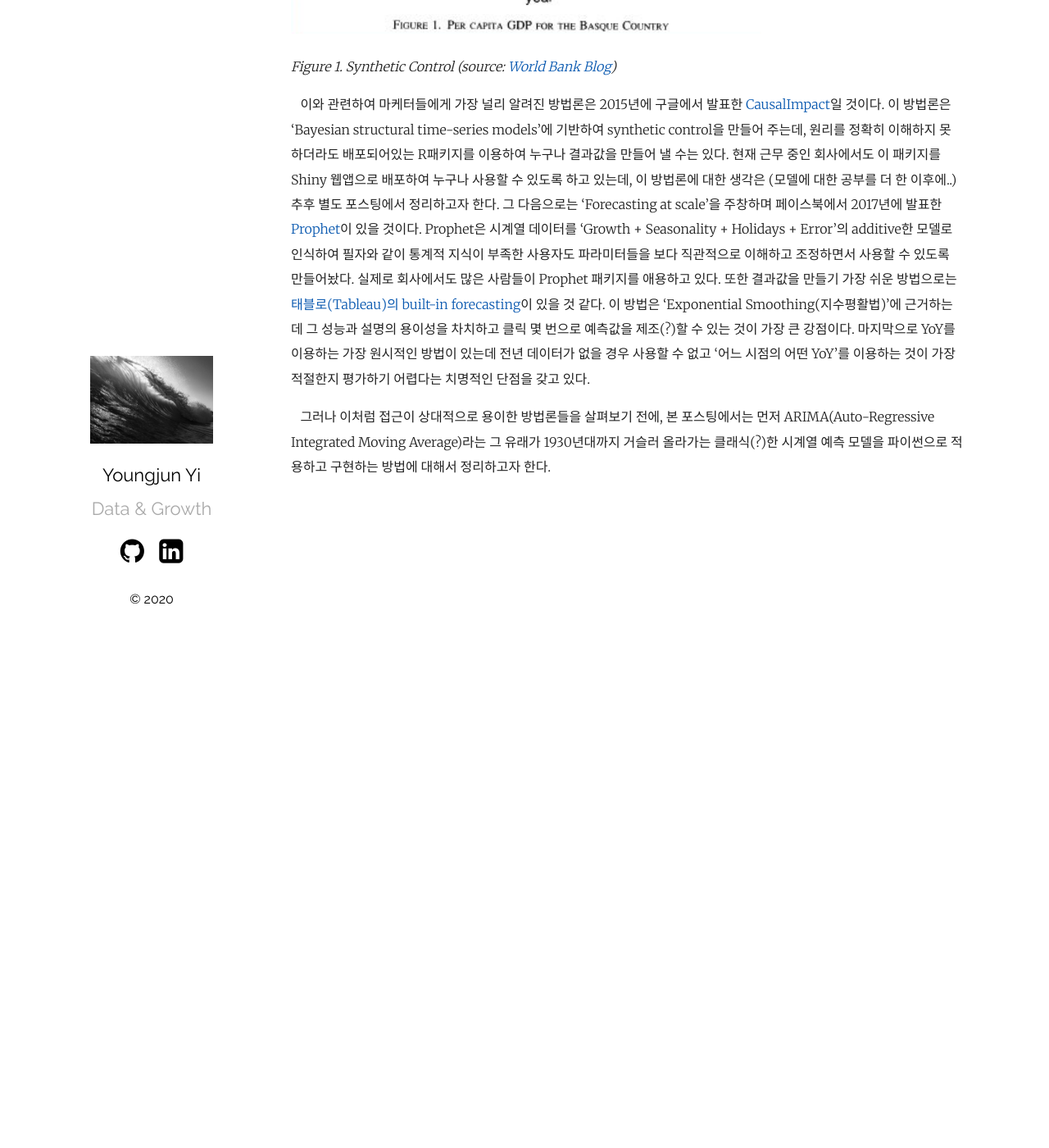
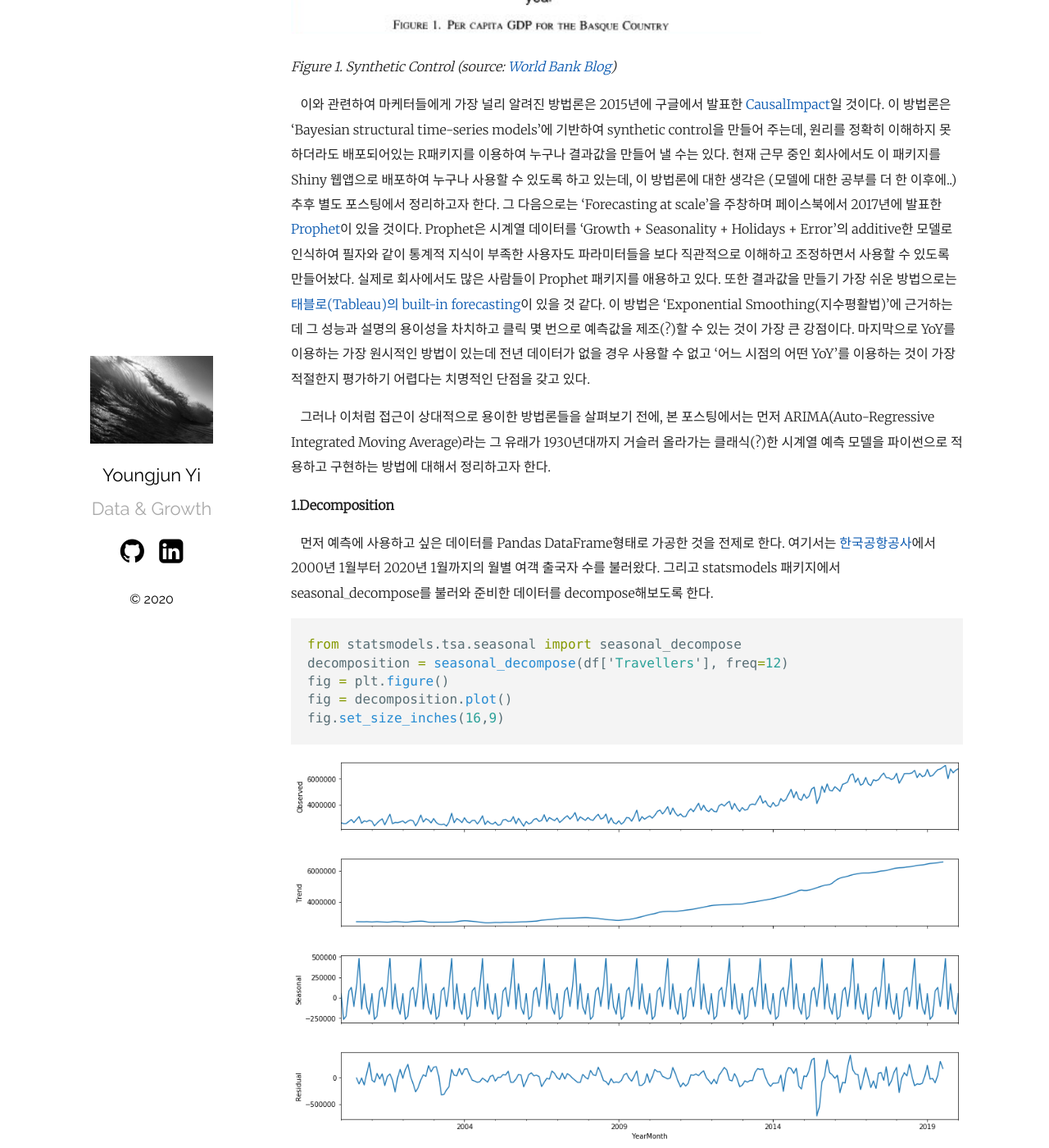
Before and after one commit to youngjunyi/youngjunyi.github.io, a Jekyll site: the page built from _posts/2020-02-26-forecasting-in-marketing-arima.markdown, in a window 1280 px wide and 1400 px high, scrolled down 810 px. Shown: the whole window at 82% size. Built offline with Jekyll 4.4.1, drawn with Linux system fonts in a browser that asks for light colours; before the commit the page ends 1440 px from its top, so only the background shows below that; some of the changed text lies outside the part shown.

Commit message:
Update 2020-02-26-forecasting-in-marketing-arima.markdown

````diff
--- a/_posts/2020-02-26-forecasting-in-marketing-arima.markdown
+++ b/_posts/2020-02-26-forecasting-in-marketing-arima.markdown
@@ -14,9 +14,40 @@ _Figure 1. Synthetic Control_ _(source:_ [_World Bank Blog_][World Bank Blog]_)_
 
 &nbsp;&nbsp; 그러나 이처럼 접근이 상대적으로 용이한 방법론들을 살펴보기 전에, 본 포스팅에서는 먼저 ARIMA(Auto-Regressive Integrated Moving Average)라는 그 유래가 1930년대까지 거슬러 올라가는 클래식(?)한 시계열 예측 모델을 파이썬으로 적용하고 구현하는 방법에 대해서 정리하고자 한다.
 
+**1.Decomposition**
+
+&nbsp;&nbsp; 먼저 예측에 사용하고 싶은 데이터를 Pandas DataFrame형태로 가공한 것을 전제로 한다. 여기서는 [한국공항공사][KAC Stats]에서 2000년 1월부터 2020년 1월까지의 월별 여객 출국자 수를 불러왔다. 그리고 statsmodels 패키지에서 seasonal_decompose를 불러와 준비한 데이터를 decompose해보도록 한다.
+
+```python
+from statsmodels.tsa.seasonal import seasonal_decompose
+decomposition = seasonal_decompose(df['Travellers'], freq=12)
+fig = plt.figure()
+fig = decomposition.plot()
+fig.set_size_inches(16,9)
+```
+<img src="/assets/image/decomposition.png" width="100%" height="100%">&nbsp;&nbsp;
+
+&nbsp;&nbsp; 여기서 우리는 이 데이터가 월별 출국자 숫자이기 때문에 해당 데이터에 seasonality가 있을 것이라고 쉽게 예상할 수 있다. 여기서는 그러한 seasonality가 1년 단위로 반복되는 경향이 있다고 추측했기 때문에 'freq=12'로 설정했고, 따라서 그래프의 3번째 부분에서 12개월 단위로 decompose된 seasonality를 볼 수 있다. 데이터에 주별, 분기별 등의 경향이 있다고 예상하는 경우 freq 파라미터를 적절하게 조정해주면 된다.
+
+
+**2.Stationarity**
+
+**3.Differencing**
+
+**4.ACF/PACF Interpretation**
+
+**5.Auto-ARIMA**
+
+**6.Seasonal ARIMA**
+
+
+
+
+
 
 
 [World Bank Blog]: https://blogs.worldbank.org/impactevaluations/evaluating-regulatory-reforms-using-the-synthetic-control-method
 [CausalImpact]: https://google.github.io/CausalImpact/CausalImpact.html
 [Prophet]: https://facebook.github.io/prophet/
 [Tableau Forecasting]: https://help.tableau.com/current/pro/desktop/en-us/forecast_how_it_works.htm
+[KAC Stats]: https://www.airport.co.kr/www/extra/stats/timeSeriesStats/layOut.do?cid=2015102917505292435&menuId=399
````
Also changed, not shown: other parts of _posts/2020-02-26-forecasting-in-marketing-arima.markdown (+1 -1 lines).
